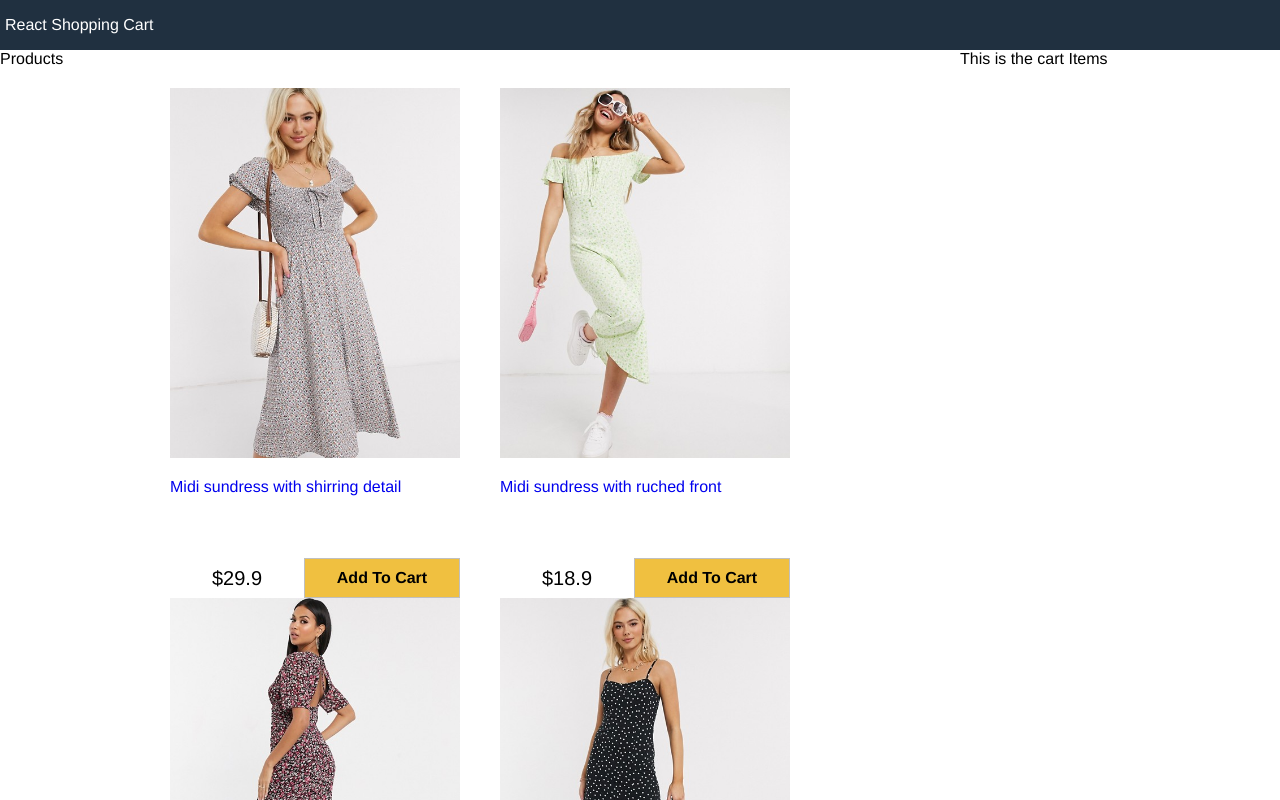
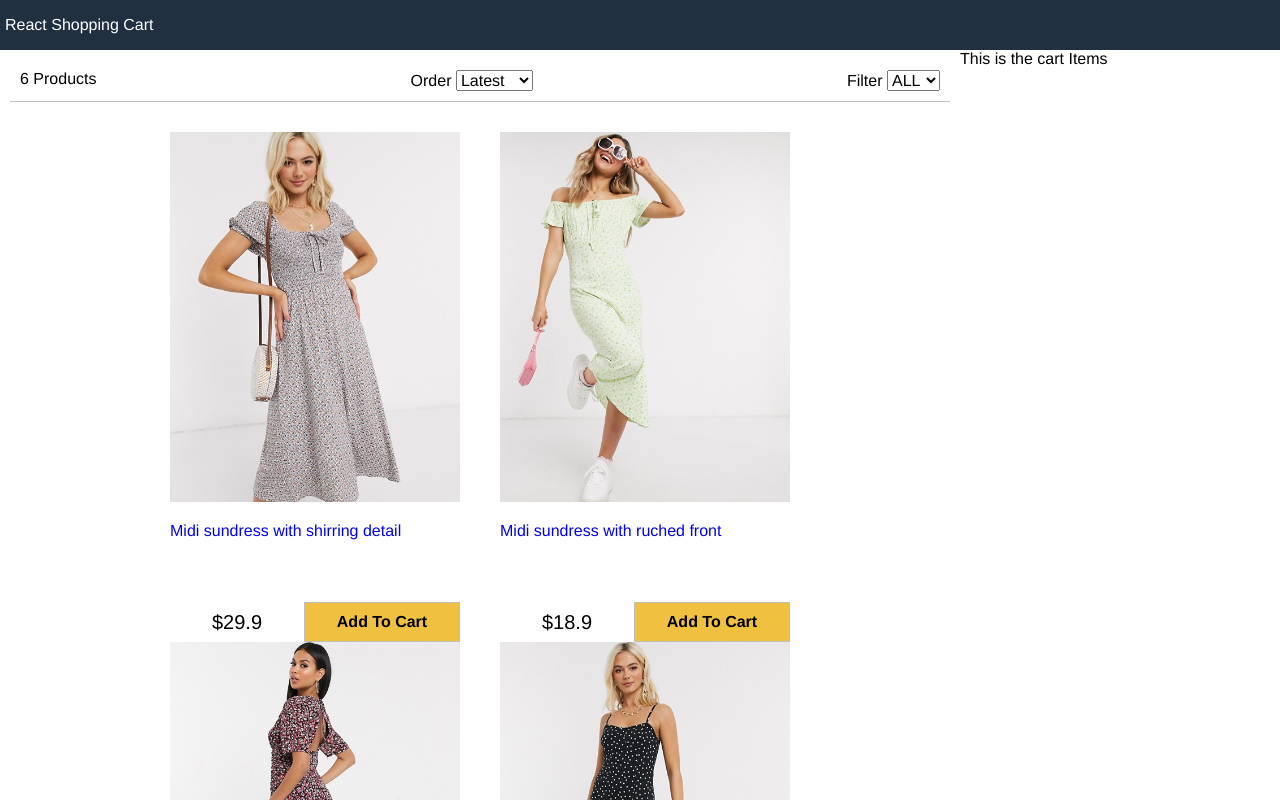
Before and after one commit to Saalu/Redux-Shopping-Cart, a React (Create React App) app: page / in a window 1280 px wide. Shown: the top 800 px of the page. Built offline with nearby package versions, Linux system fonts and the light colour scheme.

Commit message:
filtered component

```diff
--- a/src/App.js
+++ b/src/App.js
@@ -1,6 +1,7 @@
 import React, { Component } from 'react';
 import Products from './components/Products';
 import data from './data.json';
+import Filter from './components/Filter';
 class App extends Component {
 	constructor(props) {
 		super(props);
@@ -12,7 +13,36 @@
 		};
 	}
 
+	filterProducts = (e) => {
+		//filter
+		const target = e.target.value;
+		if (target === '') {
+			this.setState({ size: target, product: data.products });
+		} else {
+			this.setState({
+				size: target,
+				products: data.products.filter((product) => product.availableSizes.indexOf(target) >= 0)
+			});
+		}
+	};
+	sortProducts = (e) => {
+		//sort
+		const sort = e.target.value;
+
+		this.setState((state) => ({
+			sort: sort,
+			products: this.state.products
+				.slice()
+				.sort(
+					(a, b) =>
+						sort === 'lowest'
+							? a.price > b.price ? 1 : -1
+							: sort === 'highest' ? (a.price < b.price ? 1 : -1) : a._id < b._id ? 1 : -1
+				)
+		}));
+	};
 	render() {
+		const { products, size, sort } = this.state;
 		return (
 			<div className="grid-container">
 				<header>
@@ -22,8 +52,14 @@
 				<main>
 					<div className="content">
 						<div className="main">
-							Products
-							<Products products={this.state.products} />
+							<Filter
+								count={products.length}
+								size={size}
+								sort={sort}
+								filterProducts={this.filterProducts}
+								sortProducts={this.sortProducts}
+							/>
+							<Products products={products} />
 						</div>
 						<div className="sidebar">This is the cart Items</div>
 					</div>
--- /dev/null
+++ b/src/components/Filter.js
@@ -0,0 +1,33 @@
+import React, { Component } from 'react';
+
+class Filter extends Component {
+	render() {
+		return (
+			<div className="filter">
+				<div className="filter-result">{this.props.count} Products</div>
+				<div className="filter-sort">
+					Order{' '}
+					<select value={this.props.sort} onChange={this.props.sortProducts}>
+						<option value="">Latest</option>
+						<option value="lowest">Lowest</option>
+						<option value="highest">Highest</option>
+					</select>
+				</div>
+				<div className="filter-size">
+					Filter{' '}
+					<select value={this.props.size} onChange={this.props.filterProducts}>
+						<option value="">ALL</option>
+						<option value="XS">XS</option>
+						<option value="S">S</option>
+						<option value="M">M</option>
+						<option value="L">L</option>
+						<option value="XL">XL</option>
+						<option value="XXL">XXL</option>
+					</select>
+				</div>
+			</div>
+		);
+	}
+}
+
+export default Filter;
--- a/src/index.css
+++ b/src/index.css
@@ -130,3 +130,12 @@
 	background: #f0c040;
 	font-weight: bold;
 }
+
+/* Filter */
+.filter {
+	display: flex;
+	justify-content: space-between;
+	padding: 1rem;
+	margin: 1rem;
+	border-bottom: .1rem #c0c0c0 solid;
+}
```
